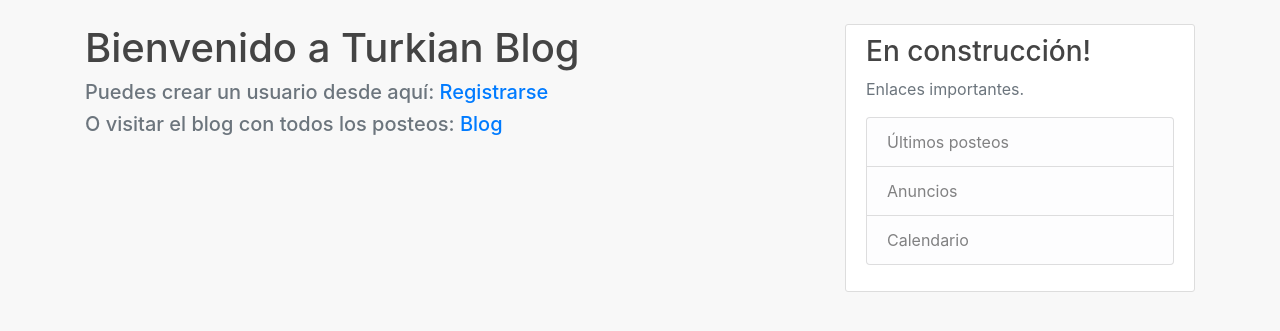
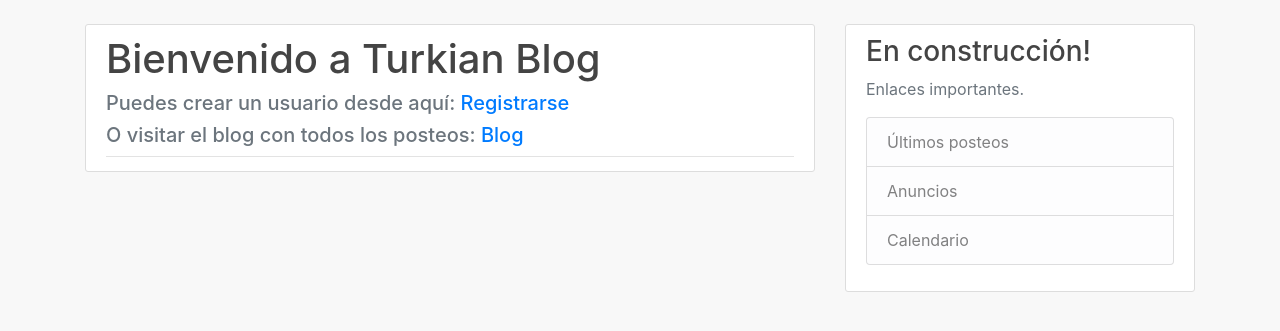
Before and after one commit to aeffekt/TRK-WebBlog, a Django app: page / in a window 1280 px wide. Shown: the part 56-387 px from the top of the page. Run offline with Django 4.2, Linux system fonts and the light colour scheme; some libraries are stand-ins or nearby versions.

Commit message:
minor details refactoring

```diff
--- a/blog/templates/blog/index.html
+++ b/blog/templates/blog/index.html
@@ -1,8 +1,13 @@
 {% extends "blog/layout.html" %}
 {% block content %}
-
-<h1> Bienvenido a Turkian Blog</h1>
-<h5 class="text-muted">Puedes crear un usuario desde aquí: <a href="{% url 'register' %}">Registrarse</a></h5>
-<h5 class="text-muted">O visitar el blog con todos los posteos: <a href="{% url 'blog' %}">Blog</a></h5>
-
+<article class="media content-section">
+    <div class="media-body">
+        <div class="article-metadata">
+            <h1> Bienvenido a Turkian Blog</h1>
+            <h5 class="text-muted">Puedes crear un usuario desde aquí: <a href="{% url 'register' %}">Registrarse</a>
+            </h5>
+            <h5 class="text-muted">O visitar el blog con todos los posteos: <a href="{% url 'blog' %}">Blog</a></h5>
+        </div>
+    </div>
+</article>
 {% endblock %}
--- a/blog/views.py
+++ b/blog/views.py
@@ -20,7 +20,7 @@ def blog(request):
 
 class PostListView(ListView):   # 'class base view' para lista de elementos de Django
     model = Post
-    template_name = 'blog/blog.html'# nombre por defecto del template= <app>/<model>_<viewtype>.html
+    template_name = 'blog/blog_list.html'# nombre por defecto del template= <app>/<model>_<viewtype>.html
     context_object_name = 'posts' # nombre por defecto de obajetos= <object_list>
     ordering = ['-date_posted'] # el - invierte el ordenamiento de la fecha
     paginate_by = 5
```
Also changed, not shown: blog/templates/blog/blog_list.html (renamed from blog/templates/blog/blog.html).
